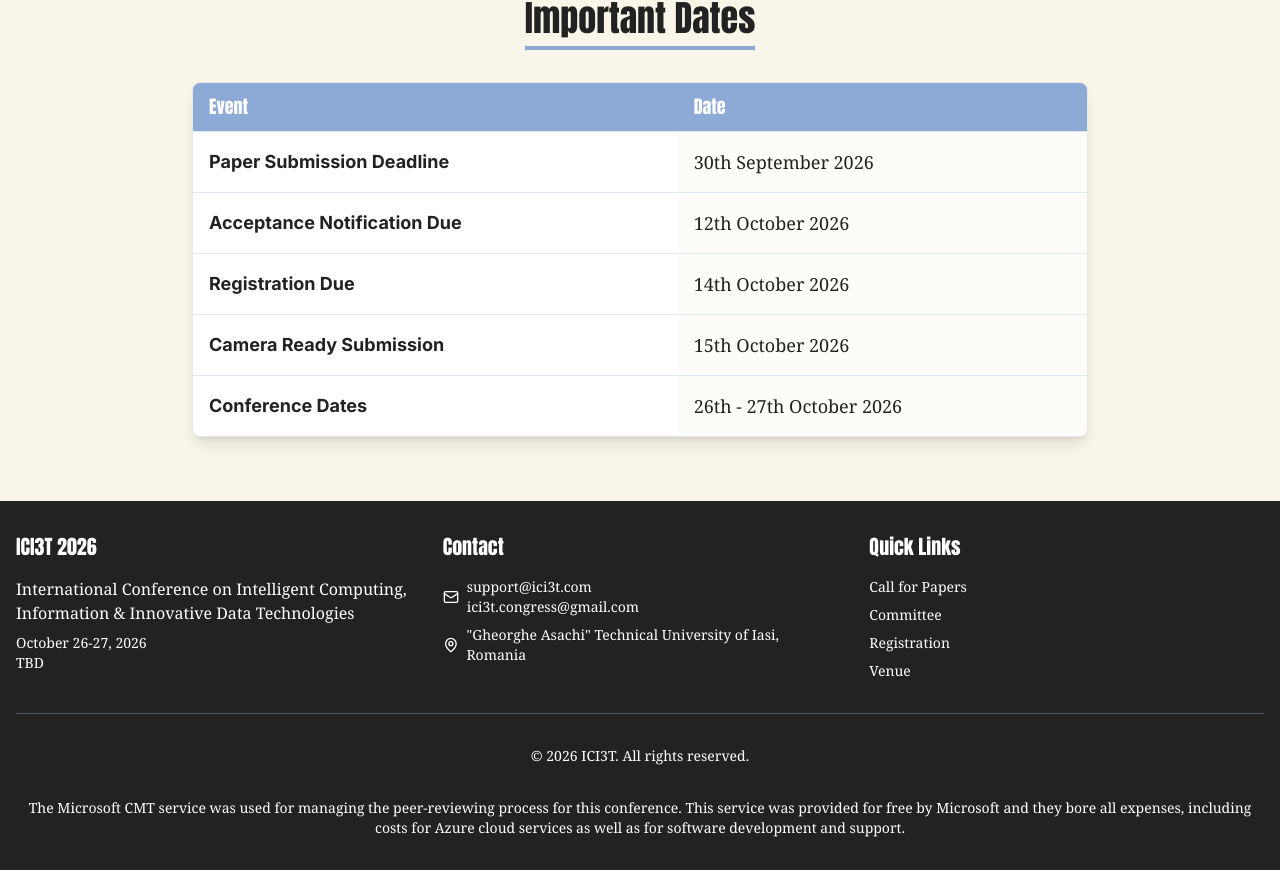
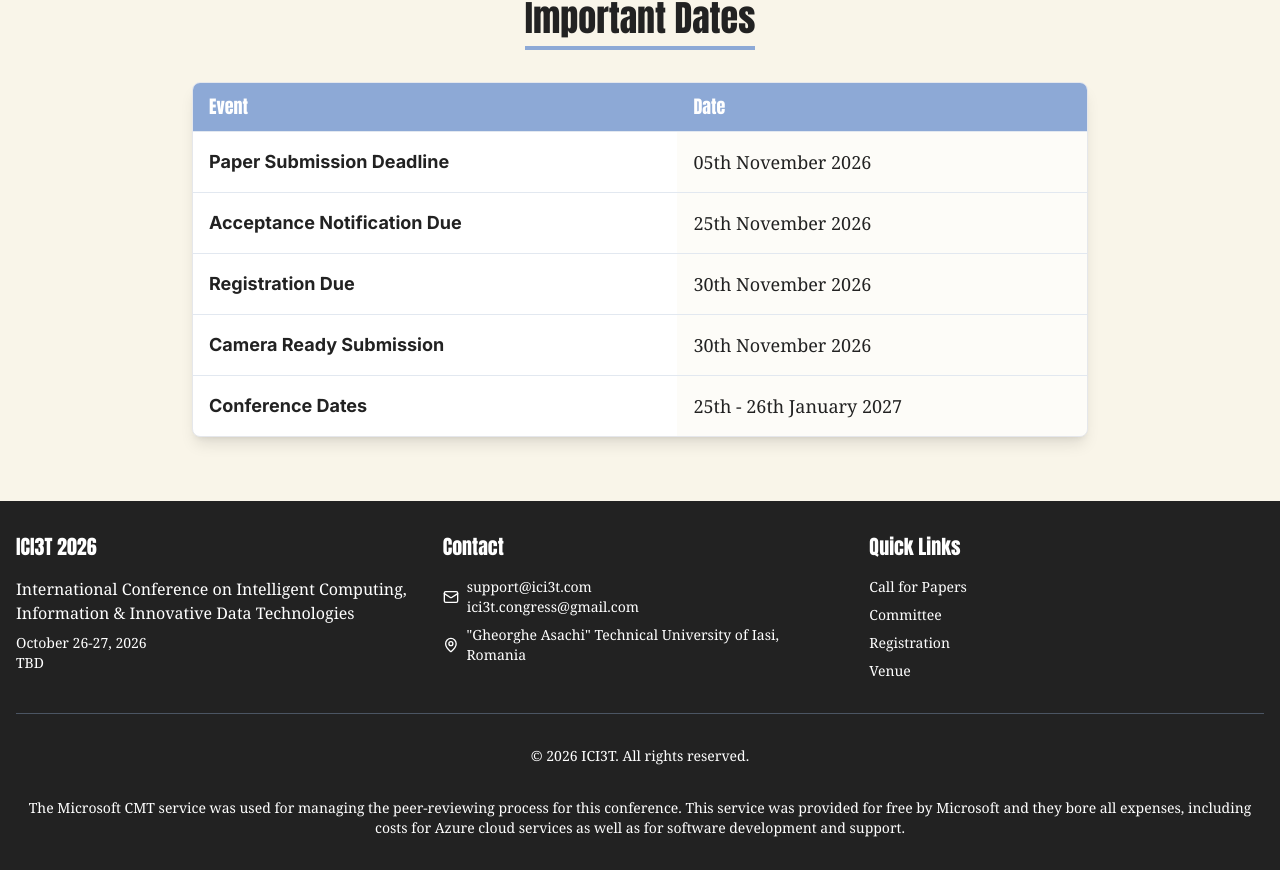
Before and after one commit to techyavii/ICI3T-2026, a React (Vite) app: page / in a window 1280 px wide. Shown: the part 3911-4781 px from the top of the page. Built offline with nearby package versions, Linux system fonts and the light colour scheme.

Commit message:
changed dates

```diff
--- a/src/components/ImportantDatesModal.tsx
+++ b/src/components/ImportantDatesModal.tsx
@@ -11,11 +11,11 @@ import { Calendar } from 'lucide-react';
 
 const ImportantDatesModal: React.FC = () => {
 const importantDates = [
-    { title: "Paper Submission Deadline", date: "30th September 2026" },
-    { title: "Acceptance Notification Due", date: "12th October 2026" },
-    { title: "Registration Due", date: "14th October 2026" },
-    { title: "Camera Ready Submission", date: "15th October 2026" },
-    { title: "Conference Dates", date: "26th - 27th October 2026" }
+    { title: "Paper Submission Deadline", date: "05th November 2026" },
+    { title: "Acceptance Notification Due", date: "25th November 2026" },
+    { title: "Registration Due", date: "30th November 2026" },
+    { title: "Camera Ready Submission", date: "30th November 2026" },
+    { title: "Conference Dates", date: "25th - 26th January 2027" }
   ];
 
   return (
--- a/src/components/ImportantDatesSection.tsx
+++ b/src/components/ImportantDatesSection.tsx
@@ -12,11 +12,11 @@ import {
 
 const ImportantDatesSection: React.FC = () => {
 const importantDates = [
-    { title: "Paper Submission Deadline", date: "30th September 2026" },
-    { title: "Acceptance Notification Due", date: "12th October 2026" },
-    { title: "Registration Due", date: "14th October 2026" },
-    { title: "Camera Ready Submission", date: "15th October 2026" },
-    { title: "Conference Dates", date: "26th - 27th October 2026" }
+    { title: "Paper Submission Deadline", date: "05th November 2026" },
+    { title: "Acceptance Notification Due", date: "25th November 2026" },
+    { title: "Registration Due", date: "30th November 2026" },
+    { title: "Camera Ready Submission", date: "30th November 2026" },
+    { title: "Conference Dates", date: "25th - 26th January 2027" }
   ];
 
 
--- a/src/pages/InvitedSpeaker.tsx
+++ b/src/pages/InvitedSpeaker.tsx
@@ -42,7 +42,33 @@ const InvitedSpeakers = () => {
   profilePic: "invited-speakers/pratham-pravin-patkar.jpeg",
   country: "",
   city: "",
-}
+},
+{
+  name: "Mihira Kumar Patra",
+  designation: "Senior Manager",
+  company: "PwC",
+  experience: "20 Years",
+  email: "mihirakumarpatra8@gmail.com",
+  conferenceLink: "https://www.ici3t.com/",
+  areaOfResearch:
+    "Enterprise Data Migration, Data Governance, SAP S/4HANA Transformation, Data Quality Management, Migration Strategy, Cutover Execution & Digital Transformation",
+  profilePic: "invited-speakers/mihira-kumar-patra.jpeg",
+  country: "",
+  city: "",
+},
+{
+  name: "Kirankumar Thota",
+  designation: "Software Engineer",
+  company: "Explicit Systems",
+  experience: "16+ Years",
+  email: "kirankumarthota712@gmail.com",
+  conferenceLink: "https://www.ici3t.com/",
+  areaOfResearch:
+    "Enterprise Cybersecurity, Identity and Access Management (IAM), Zero Trust Architecture, Identity Threat Detection and Response (ITDR), Privileged Access Security, Artificial Intelligence, API Protection & Federated Identity Management",
+  profilePic: "invited-speakers/kirankumar-thota.jpeg",
+  country: "",
+  city: "",
+},
 ];
 
   return (
```
Also changed, not shown: src/pages/CallForPapers.tsx (+5 -5 lines), public/invited-speakers/kirankumar-thota.jpeg (added), public/invited-speakers/mihira-kumar-patra.jpeg (added).
